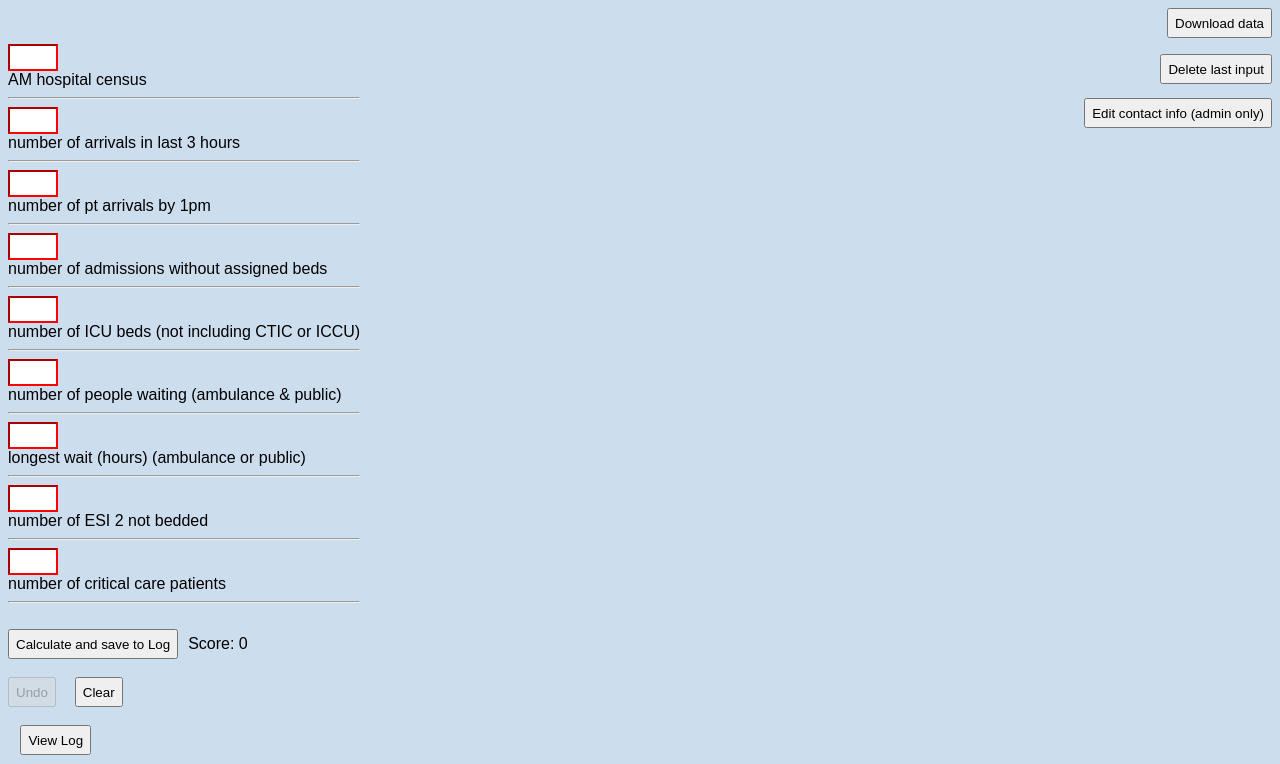
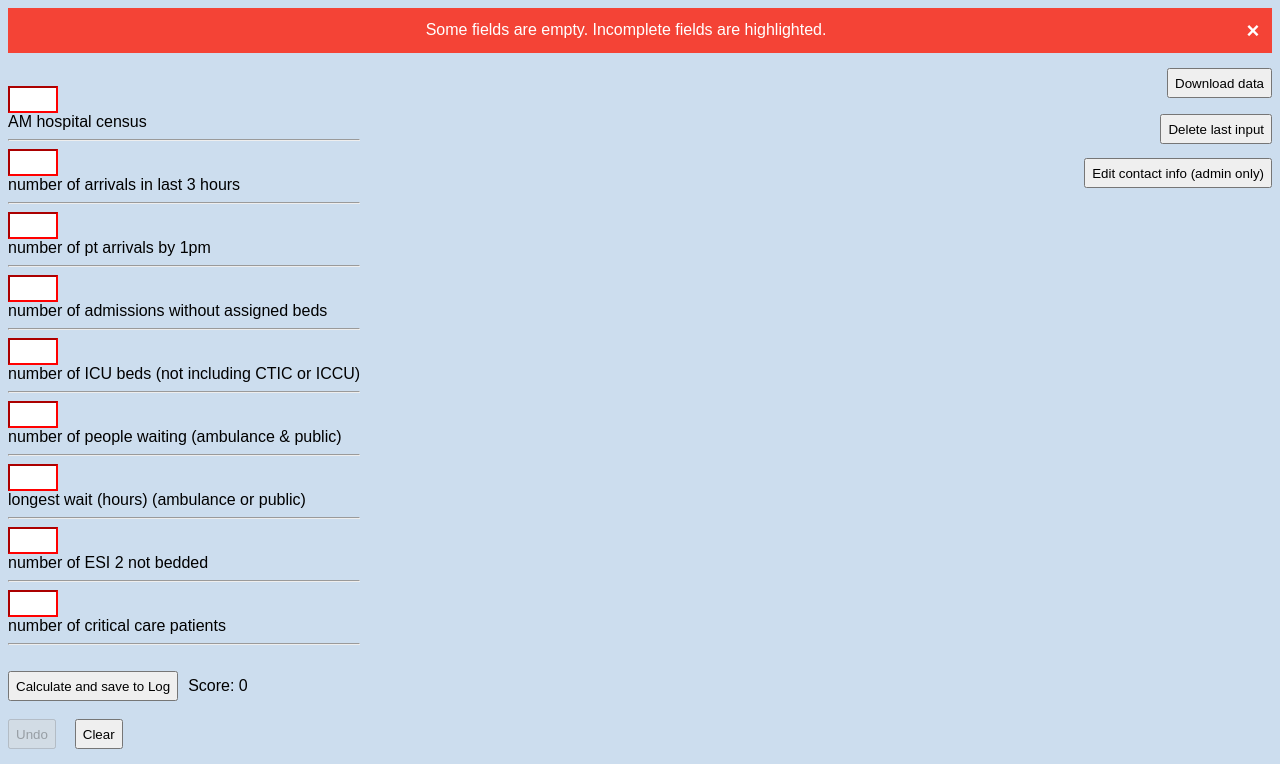
Before and after one commit to vinport16/Surge-Management, a website: page adder.html in a window 1280 px wide. Both pictures are taken after a click on the button "Calculate and save to Log". Shown: the top 764 px of the page. Drawn offline with nearby package versions, Linux system fonts and the light colour scheme; no server answers.

Commit message:
made alert different from confirm. More red.

```diff
--- a/adder.html
+++ b/adder.html
@@ -21,11 +21,38 @@
     	body{
     		font-family:"Arial";
     	}
+
+    	.alert {
+    		padding: 1%;
+    		background-color: #f44336;
+    		color: white;
+    		margin-bottom: 15px;
+    		width:98%;
+    	}
+
+    	.closebtn {
+    		margin-left: 15px;
+    		color: white;
+    		font-weight: bold;
+    		float: right;
+    		font-size: 22px;
+    		line-height: 20px;
+    		cursor: pointer;
+    		transition: 0.3s;
+    	}
+
+    	.closebtn:hover {
+    		color: black;
+    	}
     </style>
 
 </head>
 
 <body bgcolor="CCDDEE">
+	<div class="alert" id="alert" align="center" style="display:none">
+  		<span class="closebtn" onclick="this.parentElement.style.display='none';">&times;</span>
+  		Some fields are empty. Incomplete fields are highlighted.
+	</div>
 
 	<div style="float:right;">
 		<form method="POST" action="/download" style="float:right;">
@@ -242,7 +269,9 @@
 				if(box6.value == ''){box6.style = "border-color:red;";}
 				if(box7.value == ''){box7.style = "border-color:red;";}
 				if(box8.value == ''){box8.style = "border-color:red;";}
-				alert("Some fields are empty.\nClick ok to see incomplete fields.");
+				//alert("Some fields are empty.\nClick ok to see incomplete fields.");
+				document.getElementById("alert").style.display = "inline-block";
+				window.scrollTo(0,0);
 			}
 		}
 
```
Lines whose indentation alone changed are shown as unchanged.
